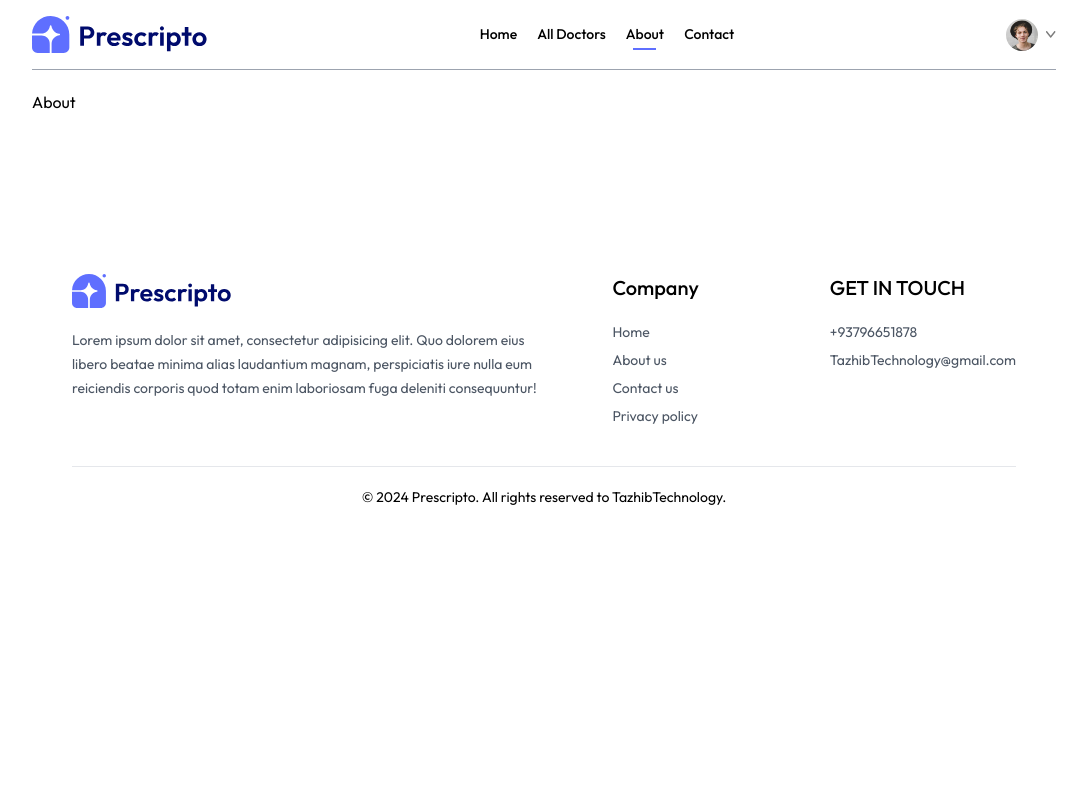
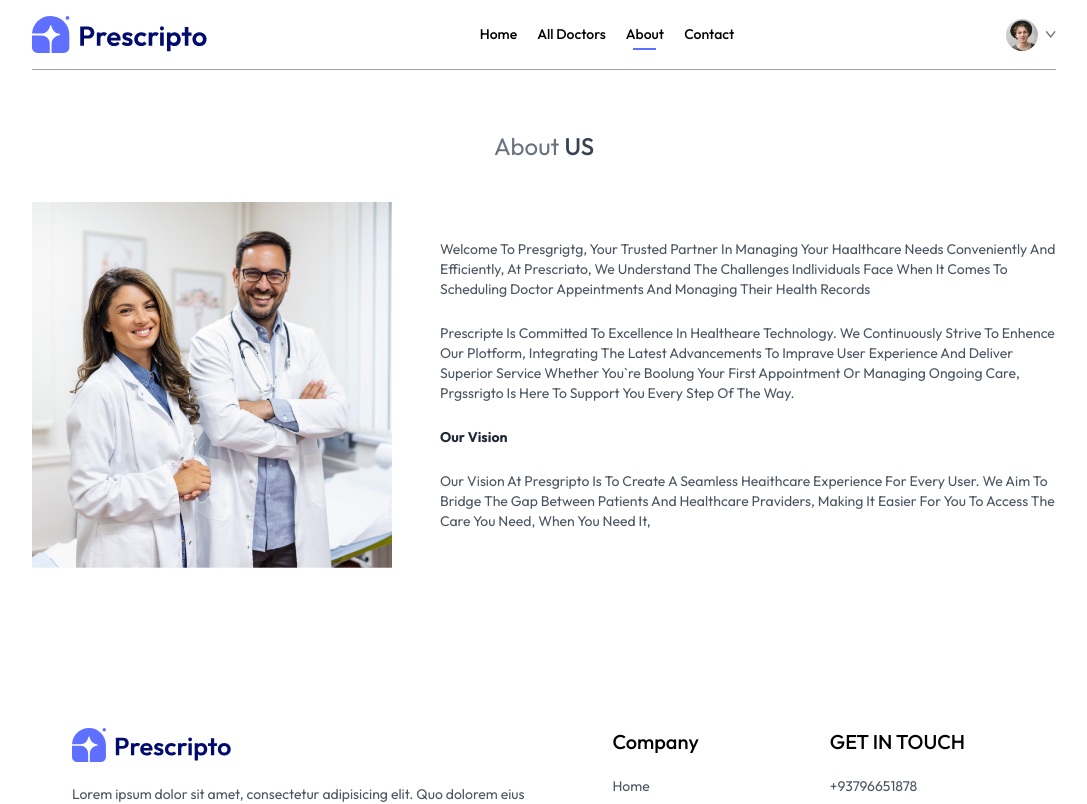
Before and after one commit to TazhibTechnology/Doctor-Appointment-Booking-Website, a React (Vite) app in the folder frontend/: page /about in a window 1280 px wide. Shown: the top 804 px of the page, without its empty margins (96-1183 px from the left). Built offline with nearby package versions, Linux system fonts and the light colour scheme.

Commit message:
dev about page

```diff
--- a/frontend/src/pages/About.jsx
+++ b/frontend/src/pages/About.jsx
@@ -1,9 +1,45 @@
-import React from 'react'
+import React from "react";
+import { assets } from "../assets/assets_frontend/assets";
 
 const About = () => {
   return (
-    <div>About</div>
-  )
-}
+    <div>
+      <div className="text-center text-2xl pt-10 text-gray-500">
+        <p>
+          About <span className="text-gray-700 font-medium">US</span>
+        </p>
+      </div>
 
-export default About
+      <div className="my-10 flex flex-col md:flex-row gap-12">
+        <img className=" w-full md:max-w-[360px]" src={assets.about_image} alt='' />
+        <div className="flex flex-col justify-center gap-6 md:2/4 text-sm text-gray-600">
+          <p>
+            Welcome To Presgrigtg, Your Trusted Partner In Managing Your
+            Haalthcare Needs Conveniently And Efficiently, At Prescriato, We
+            Understand The Challenges Indlividuals Face When It Comes To
+            Scheduling Doctor Appeintments And Monaging Their Health Records
+          </p>
+          <p>
+            Prescripte Is Committed To Excellence In Healtheare Technology. We
+            Continuously Strive To Enhence Our Plotform, Integrating The Latest
+            Advancements To Imprave User Experience And Deliver Superior Service
+            Whether You`re Boolung Your First Appointment Or Managing Ongoing
+            Care, Prgssrigto Is Here To Support You Every Step Of The Way.
+          </p>
+          <b className="text-gray-800">Our Vision</b>
+          <p>
+            Our Vision At Presgripto Is To Create A Seamless Heaithcare
+            Experience For Every User. We Aim To Bridge The Gap Between Patients
+            And Healthcare Praviders, Making It Easier For You To Access The
+            Care You Need, When You Need It,
+          </p>
+        </div>
+      </div>
+      <div>
+
+      </div>
+    </div>
+  );
+};
+
+export default About;
```
